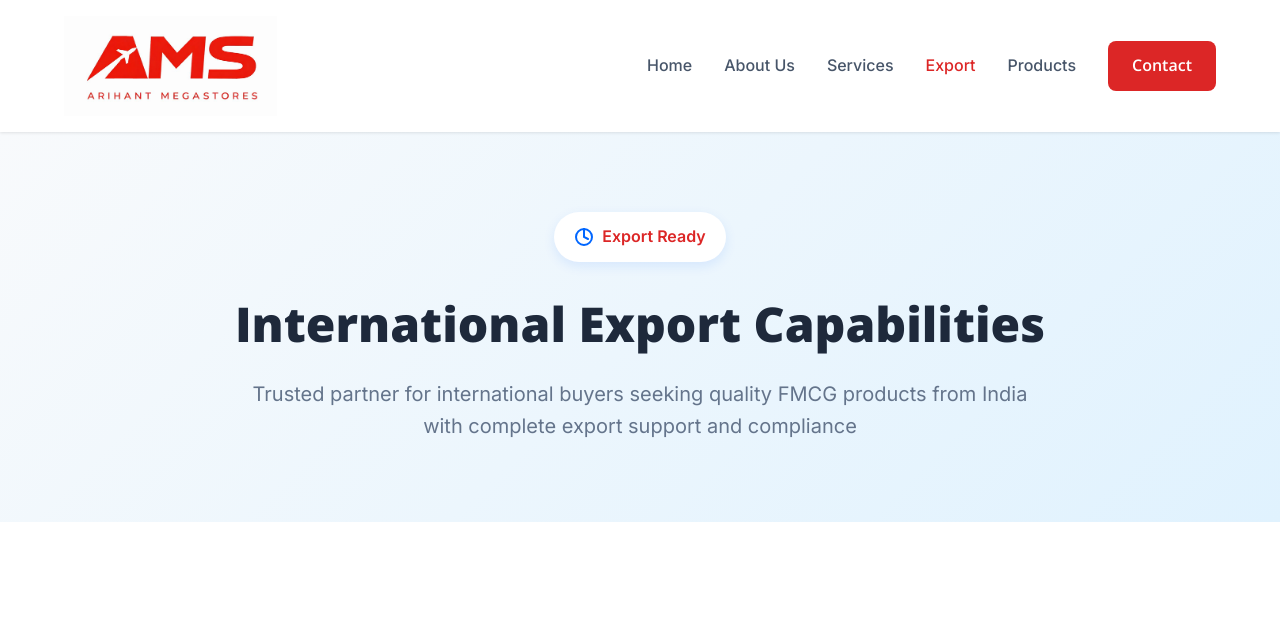
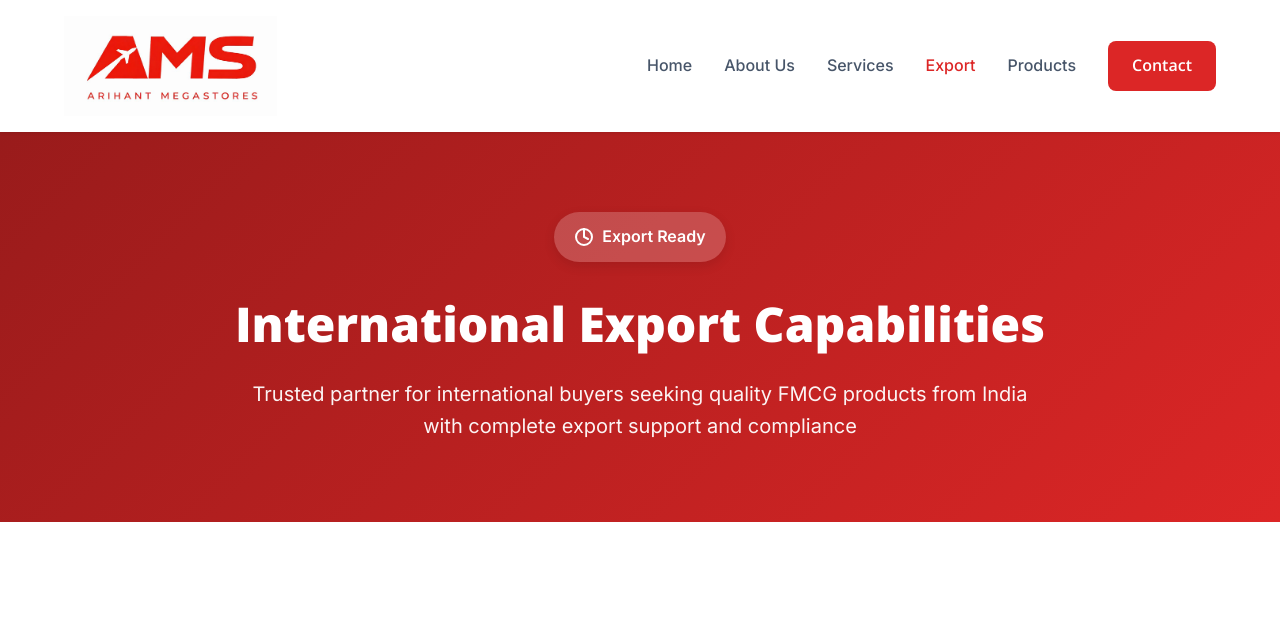
Before and after one commit to reeshakothari/Arihant, a website: page export.html in a window 1280 px wide. Shown: the top 619 px of the page. Drawn offline with nearby package versions, Linux system fonts and the light colour scheme.

Commit message:
Update styling and contact information
- Change page headers from blue to red gradient
- Change export header from blue to red gradient
- Update address on contact page with full office address
- Update export badge icon to white for better visibility

🤖 Generated with [Claude Code](https://claude.com/claude-code)

Co-Authored-By: Claude Opus 4.5 <noreply@anthropic.com>

```diff
--- a/export.html
+++ b/export.html
@@ -39,8 +39,8 @@
         <div class="container">
             <div class="export-badge">
                 <svg width="20" height="20" viewBox="0 0 20 20" fill="none" xmlns="http://www.w3.org/2000/svg">
-                    <circle cx="10" cy="10" r="8" stroke="#0066FF" stroke-width="2"/>
-                    <path d="M10 2V10L14 12" stroke="#0066FF" stroke-width="2" stroke-linecap="round"/>
+                    <circle cx="10" cy="10" r="8" stroke="white" stroke-width="2"/>
+                    <path d="M10 2V10L14 12" stroke="white" stroke-width="2" stroke-linecap="round"/>
                 </svg>
                 <span>Export Ready</span>
             </div>
--- a/styles.css
+++ b/styles.css
@@ -1000,7 +1000,7 @@ h1, h2, h3, h4, h5, h6,
 
 /* Page Header */
 .page-header {
-    background: linear-gradient(135deg, #1e3a8a 0%, #1e40af 100%);
+    background: linear-gradient(135deg, #991B1B 0%, #DC2626 100%);
     color: var(--white);
     padding: 80px 0;
     text-align: center;
@@ -1068,34 +1068,35 @@ h1, h2, h3, h4, h5, h6,
 
 /* Export Sections */
 .export-header {
-    background: linear-gradient(135deg, #f8fafc 0%, #e0f2fe 100%);
+    background: linear-gradient(135deg, #991B1B 0%, #DC2626 100%);
     padding: 80px 0;
     text-align: center;
+    color: var(--white);
 }
 
 .export-badge {
     display: inline-flex;
     align-items: center;
     gap: 8px;
-    background: var(--white);
+    background: rgba(255, 255, 255, 0.2);
     padding: 12px 20px;
     border-radius: 50px;
     margin-bottom: 24px;
-    color: var(--primary-blue);
+    color: var(--white);
     font-weight: 600;
-    box-shadow: 0 4px 12px rgba(0, 102, 255, 0.1);
+    box-shadow: 0 4px 12px rgba(0, 0, 0, 0.1);
 }
 
 .export-header h1 {
     font-size: 48px;
     font-weight: 800;
     margin-bottom: 16px;
-    color: var(--navy);
+    color: var(--white);
 }
 
 .export-header p {
     font-size: 20px;
-    color: var(--gray-medium);
+    color: rgba(255, 255, 255, 0.95);
     max-width: 800px;
     margin: 0 auto;
 }
```
Also changed, not shown: contact.html (+4 -1 lines).
